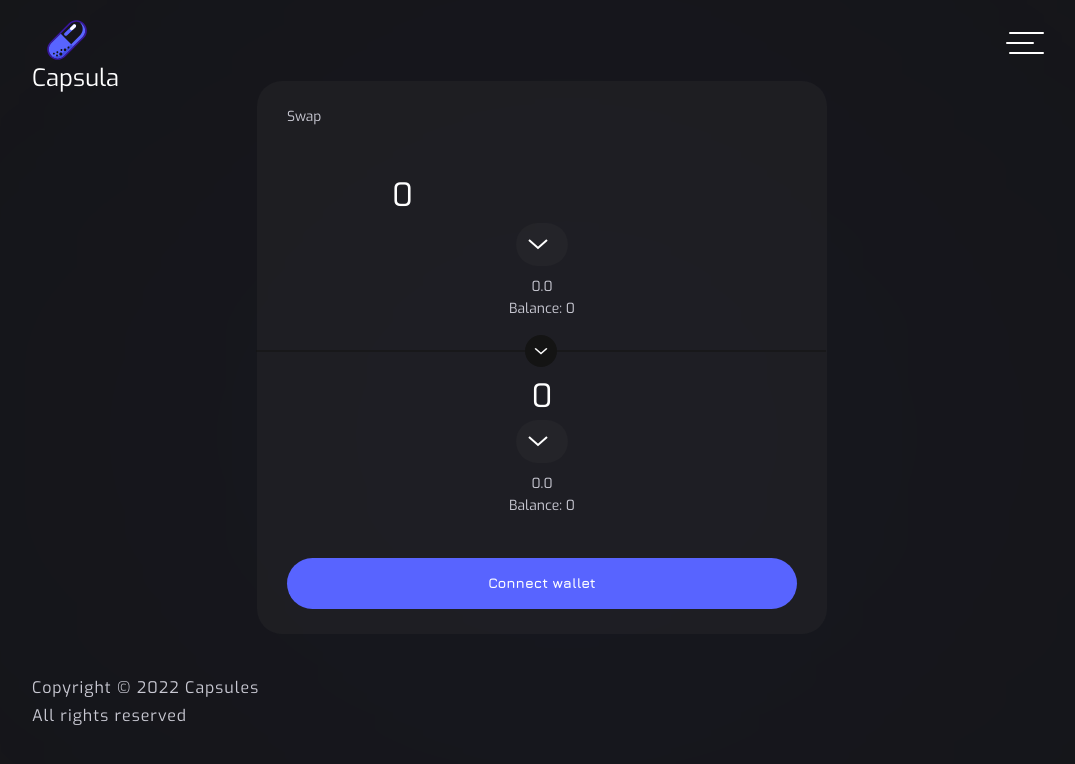
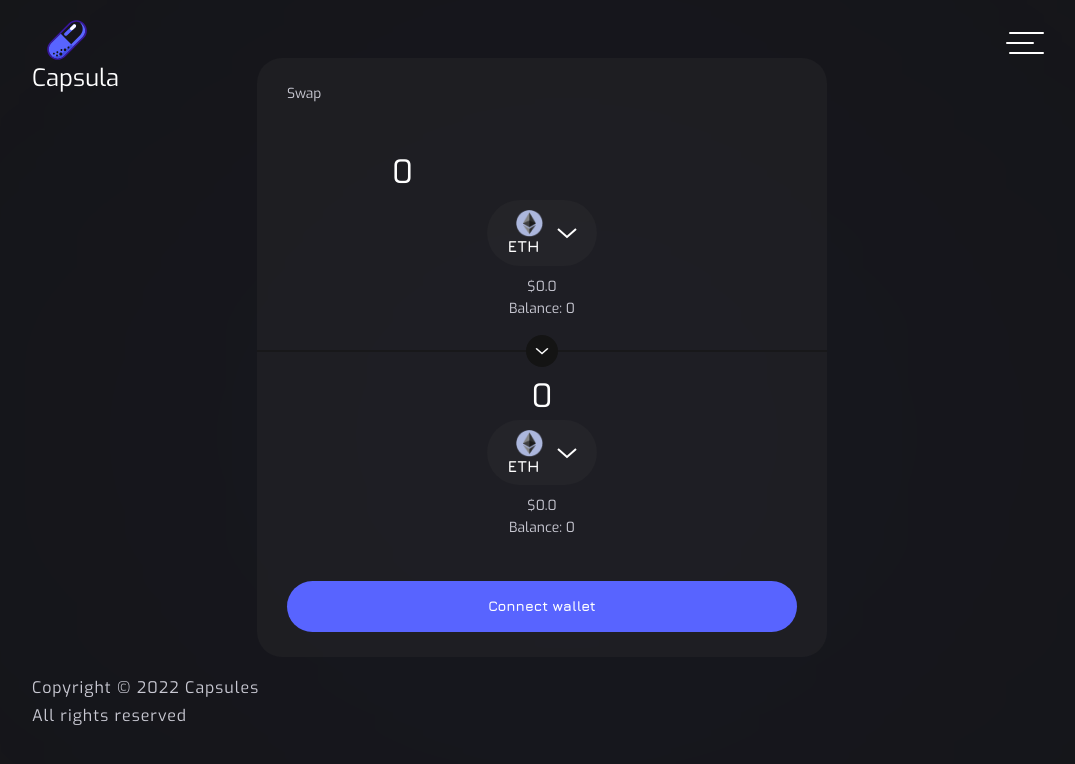
Before and after one commit to UD1sto/Capsules-mpv-frontend, a Next.js app: page /swap in a window 1280 px wide. Shown: the top 764 px of the page, without its empty margins (96-1171 px from the left). Built offline with nearby package versions, Linux system fonts and the light colour scheme.

Commit message:
fix swap form divider

```diff
--- a/src/components/select-input/Select.tsx
+++ b/src/components/select-input/Select.tsx
@@ -62,24 +62,21 @@ export function SelectInput({ options, size }: SelectProps) {
           defaultValue={options[0].value}
         >
           {options.map((item: Option) => (
-            <Item item={item} size={size} />
+            <MenuItem
+              value={item.value}
+              className={styles.menuItemBox}
+              key={item.label}
+            >
+              <Stack className={styles.menuItem}>
+                {item.img && <img src={item.img} alt="icon" />}
+                <Typography variant="h3" marginRight="25px" fontSize={{xs:size}}>
+                  {item.label}
+                </Typography>
+              </Stack>
+            </MenuItem>
           ))}
         </Select>
       </FormControl>
     </Box>
   );
 }
-
-export function Item(props: { item: Option; size?: string }): JSX.Element {
-  const { value, label, img } = props?.item || {};
-  return (
-    <MenuItem value={value} className={styles.menuItemBox} key={label}>
-      <Stack className={styles.menuItem}>
-        {img && <img src={img} alt="icon" />}
-        <Typography variant="h3" marginRight="25px" fontSize={props?.size}>
-          {label}
-        </Typography>
-      </Stack>
-    </MenuItem>
-  );
-}
--- a/src/components/swap-form/SwapForm.tsx
+++ b/src/components/swap-form/SwapForm.tsx
@@ -14,9 +14,9 @@ export function SwapForm() {
   };
 
   return (
-    <Card sx={{ borderRadius: "25px", maxWidth: 570 }}>
-      <Stack>
-        <Typography variant="subtitle2" mb={5}>
+    <Card sx={{ borderRadius: "25px", maxWidth: 570, px: "0!important" }}>
+      <Stack className={styles.box}>
+        <Typography variant="subtitle2" mb={5} ml="30px">
           Swap
         </Typography>
         <Stack>
@@ -30,7 +30,7 @@ export function SwapForm() {
             <SelectInput options={SELECT_ITEMS2} size="1rem" />
           </Stack>
           <Stack className={styles.inputBox}>
-            <Typography variant="subtitle2">0.0</Typography>
+            <Typography variant="subtitle2">$0.0</Typography>
             <Typography variant="subtitle2">Balance: 0</Typography>
           </Stack>
         </Stack>
@@ -40,12 +40,12 @@ export function SwapForm() {
         <Stack mb={4}>
           <Stack className={styles.inputBox}>
             <Typography fontSize="2rem" className={styles.textRestr}>
-              {(value * 2)}
+              {value * 2}
             </Typography>
             <SelectInput options={SELECT_ITEMS2} size="1rem" />
           </Stack>
           <Stack className={styles.inputBox}>
-            <Typography variant="subtitle2">0.0</Typography>
+            <Typography variant="subtitle2">$0.0</Typography>
             <Typography variant="subtitle2">Balance: 0</Typography>
           </Stack>
         </Stack>
--- a/src/components/swap-form/styles.module.css
+++ b/src/components/swap-form/styles.module.css
@@ -3,6 +3,7 @@
   justify-content: space-between;
   align-items: center;
   margin-bottom: 10px;
+  padding: 0 30px;
 }
 .inputBox input {
   background-color: transparent;
@@ -19,10 +20,9 @@
 }
 
 .divider {
-  width: calc(100% + 60px);
   height: 2px;
   background-color: #14141491;
-  margin: 20px 0 20px -31px;
+  margin: 20px 0;
   justify-content: center;
   align-items: center;
 }
@@ -36,6 +36,9 @@
 .textRestr {
   max-width: 300px;
 }
+.box button{
+    margin: 0 30px;
+}
 @media (max-width: 600px) {
   .textRestr {
     max-width: 150px;
--- a/src/content/index.ts
+++ b/src/content/index.ts
@@ -199,12 +199,12 @@ export const SELECT_ITEMS = [
 export const SELECT_ITEMS2 = [
   {
     label: "Eth",
-    value: "Eth",
+    value: "Eth2",
     img: "/images/bnc.png",
   },
   {
     label: "Btc",
-    value: "Btc",
+    value: "Btc2",
     img: "/images/bnc.png",
   },
   {
```
